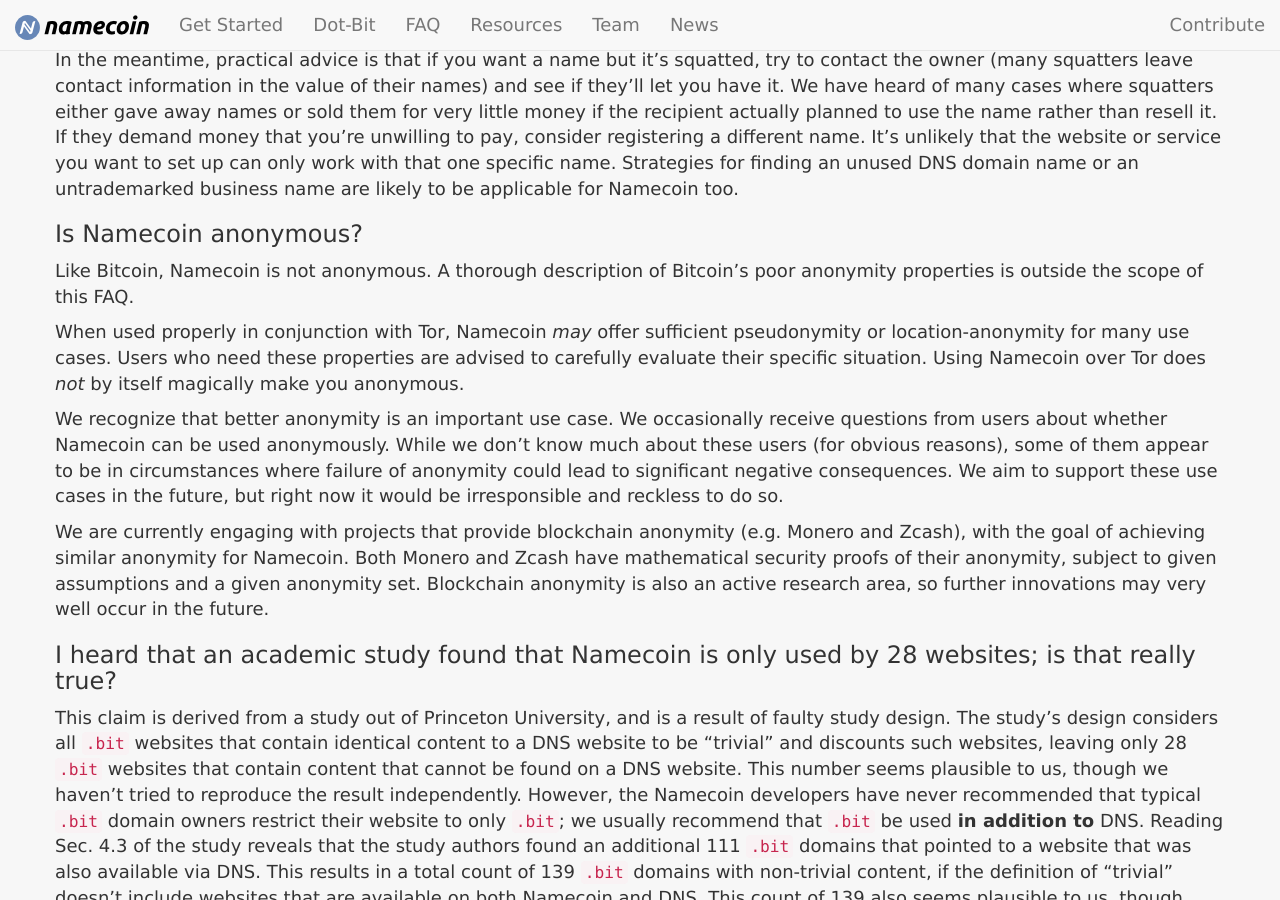
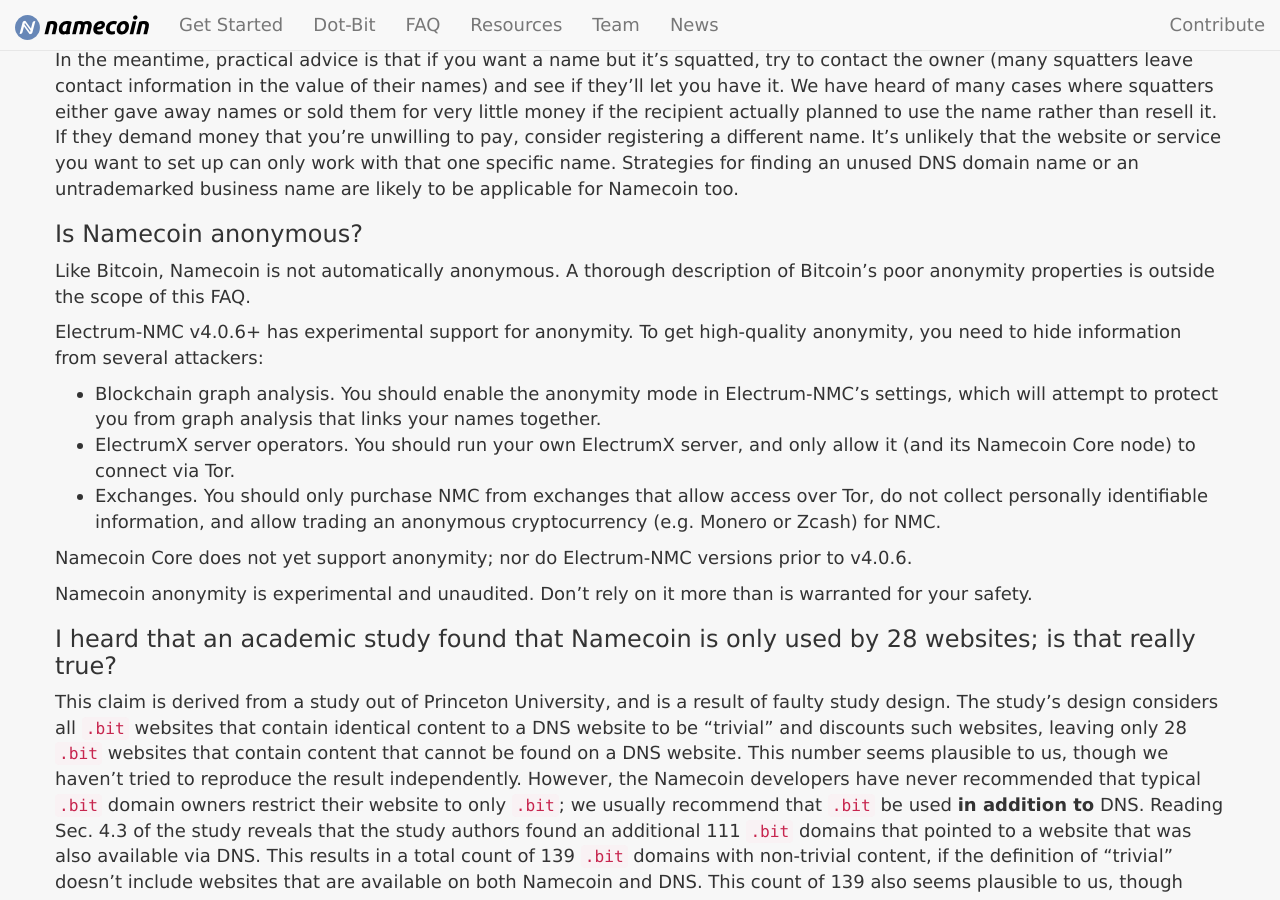
Before and after one commit to JeremyRand/namecoin.org, a Jekyll site: the page built from docs/faq/index.md, in a window 1280 px wide and 900 px high, scrolled down 21235 px. Built offline with Jekyll 4.4.1, drawn with Linux system fonts in a browser that asks for light colours.

Commit message:
Update Anonymity FAQ for Electrum-NMC v4.0.6

```diff
--- a/docs/faq/index.md
+++ b/docs/faq/index.md
@@ -412,13 +412,17 @@ In the meantime, practical advice is that if you want a name but it's squatted,
 
 ### Is Namecoin anonymous?
 
-Like Bitcoin, Namecoin is not anonymous.  A thorough description of Bitcoin's poor anonymity properties is outside the scope of this FAQ.
+Like Bitcoin, Namecoin is not automatically anonymous.  A thorough description of Bitcoin's poor anonymity properties is outside the scope of this FAQ.
 
-When used properly in conjunction with Tor, Namecoin *may* offer sufficient pseudonymity or location-anonymity for many use cases.  Users who need these properties are advised to carefully evaluate their specific situation.  Using Namecoin over Tor does *not* by itself magically make you anonymous.
+Electrum-NMC v4.0.6+ has experimental support for anonymity.  To get high-quality anonymity, you need to hide information from several attackers:
 
-We recognize that better anonymity is an important use case.  We occasionally receive questions from users about whether Namecoin can be used anonymously.  While we don't know much about these users (for obvious reasons), some of them appear to be in circumstances where failure of anonymity could lead to significant negative consequences.  We aim to support these use cases in the future, but right now it would be irresponsible and reckless to do so.
+* Blockchain graph analysis.  You should enable the anonymity mode in Electrum-NMC's settings, which will attempt to protect you from graph analysis that links your names together.
+* ElectrumX server operators.  You should run your own ElectrumX server, and only allow it (and its Namecoin Core node) to connect via Tor.
+* Exchanges.  You should only purchase NMC from exchanges that allow access over Tor, do not collect personally identifiable information, and allow trading an anonymous cryptocurrency (e.g. Monero or Zcash) for NMC.
 
-We are currently engaging with projects that provide blockchain anonymity (e.g. Monero and Zcash), with the goal of achieving similar anonymity for Namecoin.  Both Monero and Zcash have mathematical security proofs of their anonymity, subject to given assumptions and a given anonymity set.  Blockchain anonymity is also an active research area, so further innovations may very well occur in the future.
+Namecoin Core does not yet support anonymity; nor do Electrum-NMC versions prior to v4.0.6.
+
+Namecoin anonymity is experimental and unaudited.  Don't rely on it more than is warranted for your safety.
 
 ### I heard that an academic study found that Namecoin is only used by 28 websites; is that really true?
 
```
